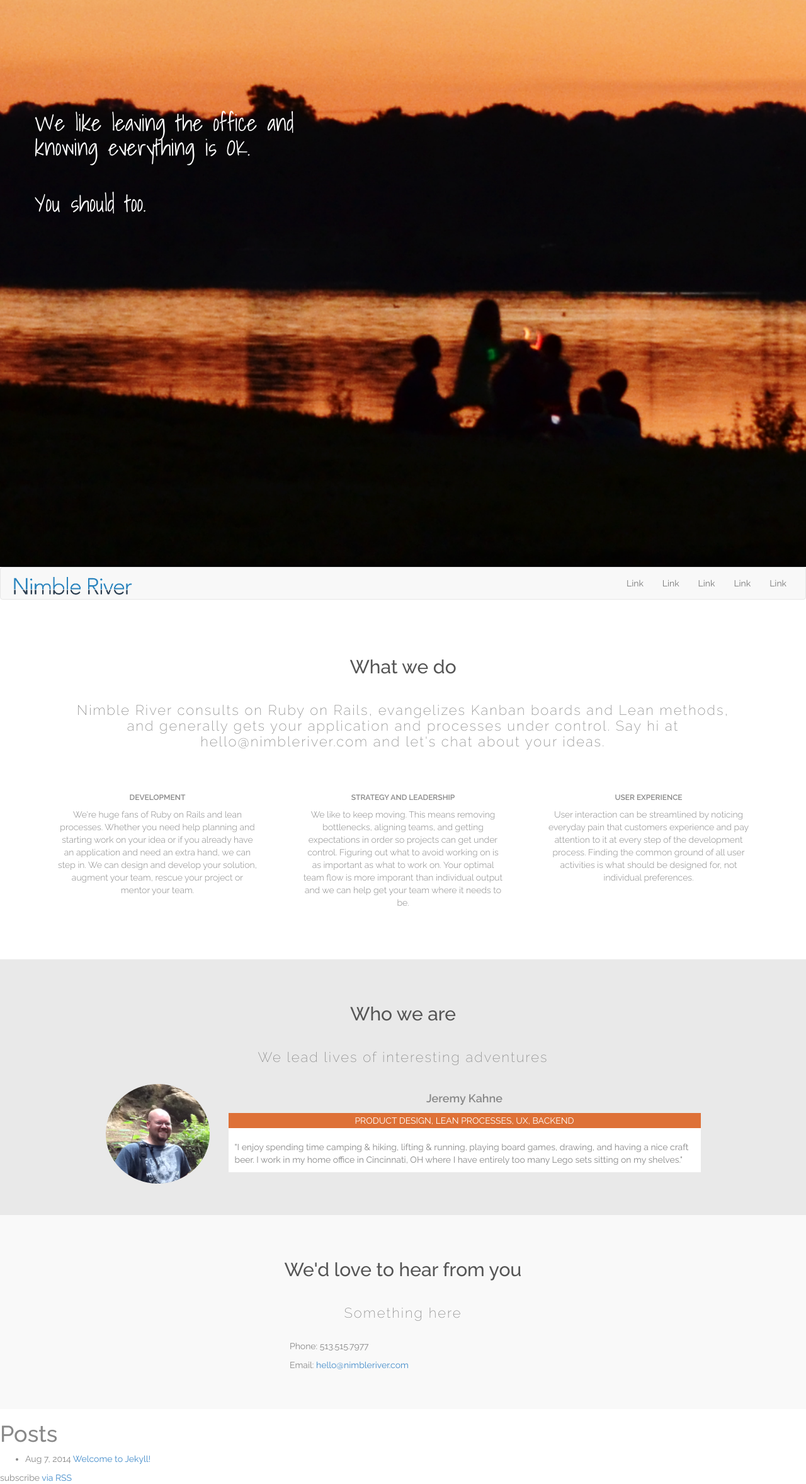
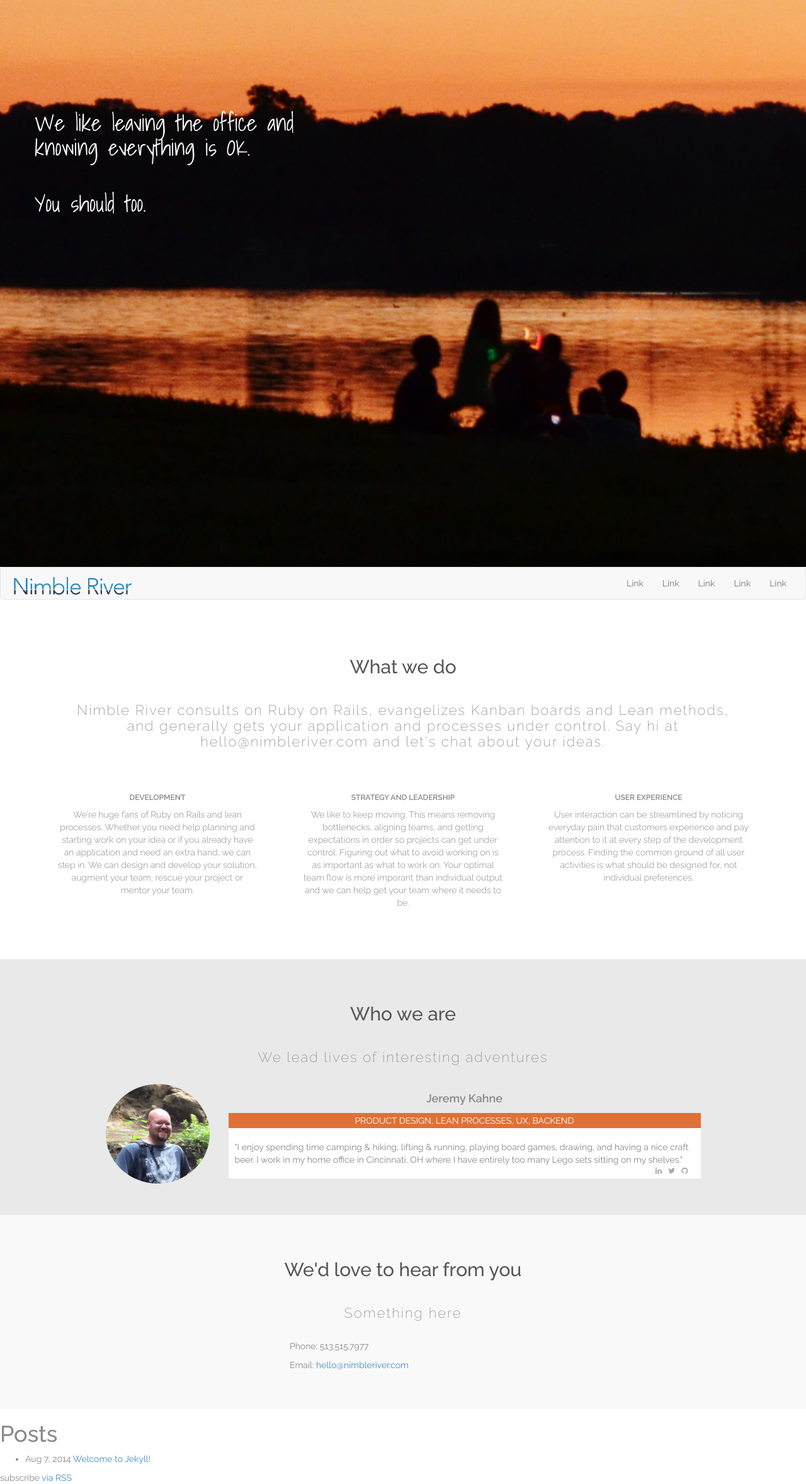
Before and after one commit to jkahne/nr, a Jekyll site: the page built from index.html, in a window 1280 px wide. Shown: the whole page at 63% size. Built offline with Jekyll 4.4.1, drawn with Linux system fonts in a browser that asks for light colours; nearby versions of some CDN libraries.

Commit message:
styling the personal box;  adding font-awesome

```diff
--- a/_includes/head.html
+++ b/_includes/head.html
@@ -15,5 +15,6 @@
     <link rel="stylesheet" href="{{ "/css/blocks/contact.css" | prepend: site.baseurl }}">
     <link rel="stylesheet" href="{{ "/css/blocks/nav.css" | prepend: site.baseurl }}">
     <link href='http://fonts.googleapis.com/css?family=Raleway:500,600,400,300,200' rel='stylesheet' type='text/css'>
+    <link href="//maxcdn.bootstrapcdn.com/font-awesome/4.1.0/css/font-awesome.min.css" rel="stylesheet">
 
 </head>
--- a/_includes/who-we-are.html
+++ b/_includes/who-we-are.html
@@ -29,7 +29,7 @@
             <blackquote>
             "I enjoy spending time camping &amp; hiking, lifting &amp; running,  playing board games, drawing, and having a nice craft beer.  I work in my home office in Cincinnati, OH where I have entirely too many Lego sets sitting on my shelves."
             </blackquote>
-            <span class="social">
+            <span class="links">
 
               <a href="https://github.com/jkahne"><i class="fa fa-github"></i></a>
               <a href="https://twitter.com/jeremykahne"><i class="fa fa-twitter"></i></a>
--- a/css/blocks/who-we-are.css
+++ b/css/blocks/who-we-are.css
@@ -46,22 +46,23 @@
    /*min-height:199px;*/
 }
 
-.who-we-are--profile .social {
-  color: #3b3b3b;
+.who-we-are--profile .links {
+  color: #aaa;
   font-size:12px;
   width: 100%;
   text-align: right;
-  padding-right:5px;
+  padding-right:10px;
+  padding-bottom:10px;
+   display: block;
 }
 
-.who-we-are--profile .social a {
+.who-we-are--profile .links a {
   float: right;
-  margin-left:5px;
-  padding-right:5px;
+  padding-left:10px;
   text-decoration:none;
   color: #aaa;
 }
 
-.who-we-are--profile .social a:hover {
-  color: #3b3b3b;
+.who-we-are--profile .links a:hover {
+  color: #555;
 }
```
